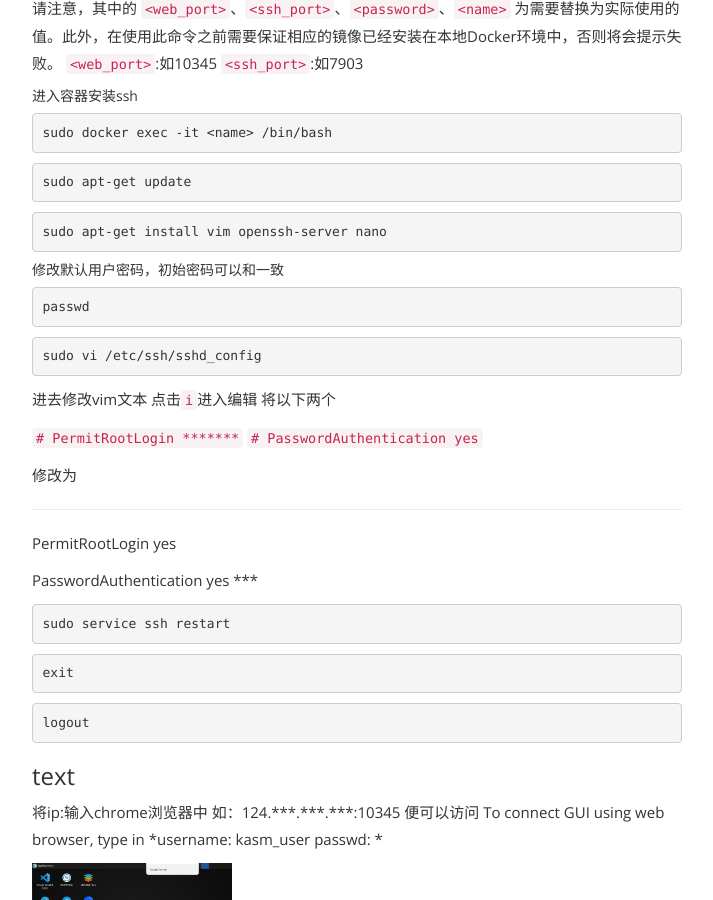
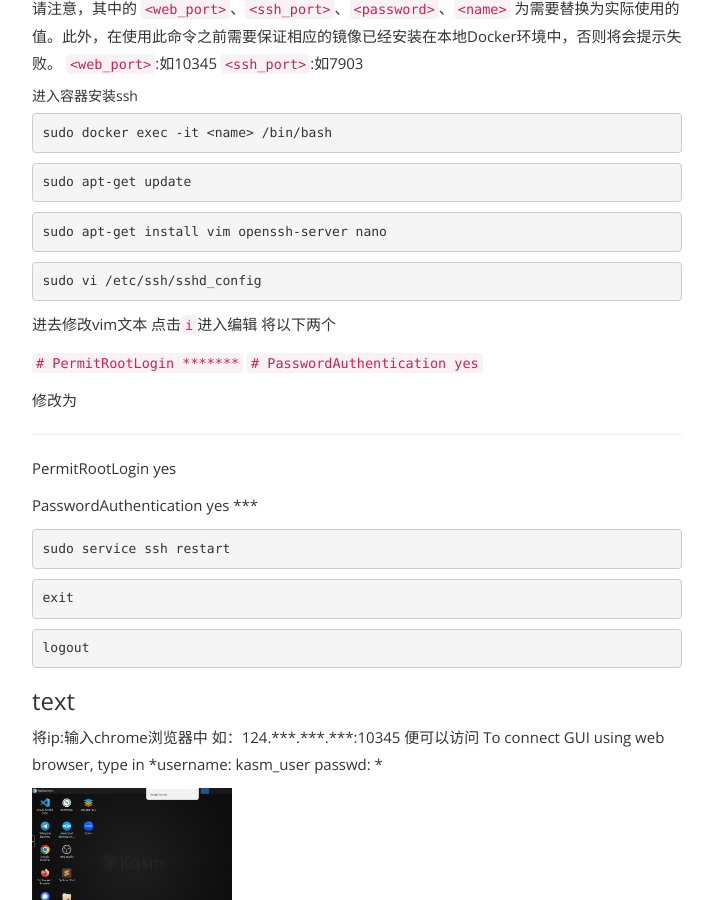
Before and after one commit to zhousomebody/zhousomebody.github.io, a Jekyll site: the page built from _posts/2024-01-12-ssh-gui-container.md, in a window 1280 px wide and 900 px high, scrolled down 2090 px. Shown: the whole window, without its empty margins (283-996 px from the left). Built offline with Jekyll 4.4.1, drawn with Linux system fonts in a browser that asks for light colours; Markdown is read by kramdown in place of the engine named in the settings.

Commit message:
Update 2024-01-12-ssh-gui-container.md

````diff
--- a/_posts/2024-01-12-ssh-gui-container.md
+++ b/_posts/2024-01-12-ssh-gui-container.md
@@ -97,10 +97,7 @@ sudo apt-get update
 ```
 sudo apt-get install vim openssh-server nano
 ```
-##### 修改默认用户密码，初始密码可以和<name>一致
-```
-passwd
-```
+
 ```
 sudo vi /etc/ssh/sshd_config
 ```
````
